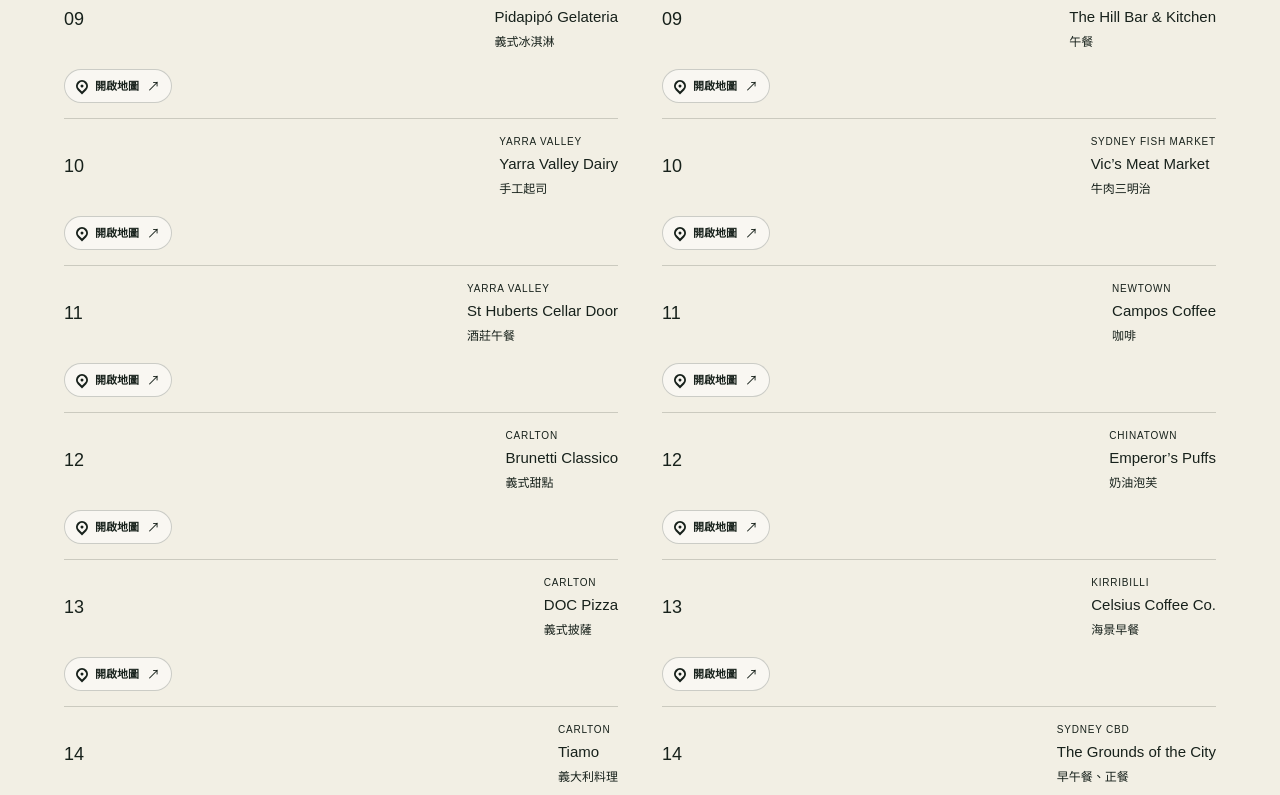
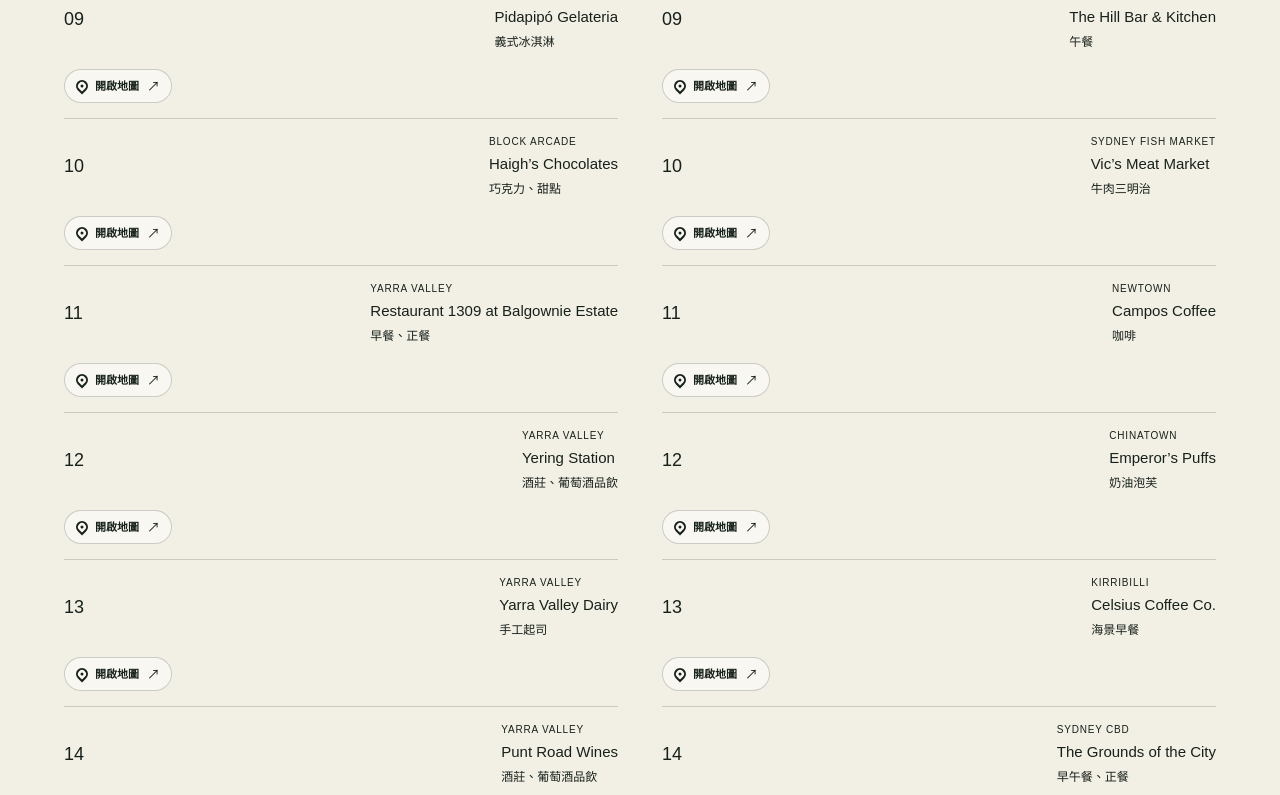
Before and after one commit to hungyic36-web/australia-2026-travel, a Next.js app: page /australia-2026-travel/ in a window 1280 px wide. Shown: the part 10665-11460 px from the top of the page. Built offline with nearby package versions, Linux system fonts and the light colour scheme.

Commit message:
add missing food and wine stops

```diff
--- a/app/page.tsx
+++ b/app/page.tsx
@@ -19,7 +19,7 @@
   { day: 1, date: "8/8", weekday: "六", city: "移動", title: "台北出發・香港轉機", summary: "傍晚前往機場，經香港轉機飛往墨爾本。", transport: "CX531 → CX105", stops: ["TPE 19:55 出發", "HKG 22:00 抵達", "香港轉機 2 小時 20 分", "HKG 00:20 出發"] },
   { day: 2, date: "8/9", weekday: "日", city: "墨爾本", title: "抵達・South Yarra 慢遊", summary: "抵達後先安頓行李，以住宿周邊散步和採買為主。", transport: "機場接駁／電車＋步行", stops: ["MEL 11:15 抵達", "住宿 Check-in 15:00", "Prahran Market（週日 08:00–16:00）", "Toorak Road、Chapel Street、Oxford Street", "皇家植物園與河岸夜景"], food: ["Minnow Cafe", "Two Birds One Stone", "Campos Coffee"], note: "長途飛行後保留彈性；市場與店家時間請當日確認。" },
   { day: 3, date: "8/10", weekday: "一", city: "墨爾本", title: "CBD 咖啡、建築與塗鴉", summary: "從 Lune 與 Chinatown 一路走到 Flinders Street，串連經典拱廊與咖啡巷。", transport: "電車＋步行", stops: ["08:30 Lune Russell Street", "Chinatown", "10:00 州立圖書館圓頂閱覽室", "Melbourne Central 大鐘與子彈塔", "Essensorie 香氛店", "皇家拱廊、Block Arcade、Haigh’s Chocolates", "Town Hall 與聖保羅大教堂", "Hosier Lane 塗鴉街", "Flinders Street Station", "Degraves Street", "Pidapipó Gelato 收尾"], food: ["Lune Croissanterie", "Axil Coffee", "Pho Bo Ga Mekong", "Hareruya 麻糬冰", "La Petite Crêperie", "Overlay Coffee 花生咖啡"], note: "Overlay 建議 15:30 前抵達、La Petite Crêperie 約 16:00 開始營業；時間請當日確認。" },
-  { day: 4, date: "8/11", weekday: "二", city: "墨爾本", title: "Yarra Valley 熱氣球與酒莊", summary: "清晨熱氣球俯瞰葡萄園，接著品酒、起司與尋找野生袋鼠。", transport: "預約包車＋熱氣球", stops: ["Balgownie Estate 集合", "Yarra Valley 熱氣球（飛行約 1 小時）", "Balgownie Estate 早餐", "Yering Station", "Yarra Valley Dairy", "Punt Road Wines", "St Huberts Cellar Door 午餐", "Domaine Chandon", "Yarra Valley Chocolaterie & Ice Creamery", "野生袋鼠觀察"], note: "熱氣球受天候影響大，前一晚確認集合與取消通知；飲酒後勿駕車。" },
+  { day: 4, date: "8/11", weekday: "二", city: "墨爾本", title: "Yarra Valley 熱氣球與酒莊", summary: "清晨熱氣球俯瞰葡萄園，接著品酒、起司與尋找野生袋鼠。", transport: "預約包車＋熱氣球", stops: ["Balgownie Estate 集合", "Yarra Valley 熱氣球（飛行約 1 小時）", "Restaurant 1309 at Balgownie Estate 早餐", "Yering Station", "Yarra Valley Dairy", "Punt Road Wines", "St Huberts Cellar Door 午餐", "Domaine Chandon", "The Chocolateries Yarra Valley", "野生袋鼠觀察"], note: "熱氣球受天候影響大，前一晚確認集合與取消通知；飲酒後勿駕車。" },
   { day: 5, date: "8/12", weekday: "三", city: "墨爾本", title: "Great Ocean Road 大洋路", summary: "沿海岸公路經 Geelong、紀念拱門與 Lorne，前往十二門徒岩。", transport: "包車・單程約 3 小時以上", stops: ["Geelong", "Great Ocean Road Memorial Arch", "Lorne 小鎮", "沿岸觀景點", "十二門徒岩", "Loch Ard Gorge 周邊"], note: "大洋路全長約 240 km；冬季日照短，穿防風防雨外套並預留車程，容易暈車者先準備暈車藥。" },
   { day: 6, date: "8/13", weekday: "四", city: "墨爾本", title: "北區藝文・市場與大學", summary: "從 Queen Victoria Market 走訪 Carlton、Lygon Street、墨爾本大學與 Fitzroy。", transport: "電車＋步行", stops: ["06:00–15:00 Queen Victoria Market", "Carlton Gardens 與皇家展覽館", "Melbourne Museum", "Lygon Street 小義大利", "墨爾本大學", "Fitzroy 文青街區", "王子橋亞拉河夜景", "有時間可加 Spencer Outlet"], food: ["Brunetti Classico", "DOC Pizza", "Tiamo", "Donnini’s"], note: <>QVM 週一、週三休市，8/13 為週四；出發前再確認當週開市資訊。<a href="https://qvm.com.au/" target="_blank" rel="noreferrer" style={{ display: "block", marginTop: "10px", fontSize: "13px", textDecoration: "underline" }}>QVM 官網 ↗</a></> },
   { day: 7, date: "8/14", weekday: "五", city: "墨爾本", title: "Phillip Island 小企鵝", summary: "彩虹小屋、野生動物與海岸景觀，晚上觀賞小企鵝歸巢。", transport: "包車・市區至島上約 1.5–2 小時", stops: ["Brighton Bathing Boxes", "Maru Koala & Animal Park", "Churchill Island Heritage Farm", "Nobbies Centre", "Penguin Parade 小企鵝歸巢"], note: "海邊夜間寒冷，準備保暖防風衣物；企鵝歸巢依現場規範禁止攝影。" },
@@ -44,7 +44,7 @@
   1: { area: "台北 → 香港", mode: "transit", stops: ["Taiwan Taoyuan International Airport", "Hong Kong International Airport"] },
   2: { area: "Melbourne · South Yarra", mode: "transit", stops: ["Melbourne Airport", "South Yarra", "Prahran Market", "Royal Botanic Gardens Victoria"] },
   3: { area: "Melbourne CBD", mode: "walking", stops: ["Lune Croissanterie Russell Street", "State Library Victoria", "Melbourne Central", "Block Arcade", "Hosier Lane", "Flinders Street Station", "Pidapipó Gelateria Degraves Street"] },
-  4: { area: "Yarra Valley", mode: "driving", stops: ["Balgownie Estate Yarra Valley", "Yering Station", "Yarra Valley Dairy", "Punt Road Wines", "St Huberts Cellar Door", "Domaine Chandon", "Yarra Valley Chocolaterie & Ice Creamery"] },
+  4: { area: "Yarra Valley", mode: "driving", stops: ["Restaurant 1309 at Balgownie Estate", "Yering Station", "Yarra Valley Dairy", "Punt Road Wines", "St Huberts Cellar Door", "Domaine Chandon", "The Chocolateries Yarra Valley"] },
   5: { area: "Great Ocean Road", mode: "driving", stops: ["Geelong", "Great Ocean Road Memorial Arch", "Lorne", "Twelve Apostles", "Loch Ard Gorge"] },
   6: { area: "North Melbourne · Fitzroy", mode: "transit", stops: ["Queen Victoria Market", "Carlton Gardens", "Melbourne Museum", "Lygon Street", "University of Melbourne", "Fitzroy", "Princes Bridge Melbourne"] },
   7: { area: "Phillip Island", mode: "driving", stops: ["Brighton Bathing Boxes", "Maru Koala and Animal Park", "Churchill Island Heritage Farm", "The Nobbies", "Penguin Parade"] },
@@ -106,14 +106,21 @@
   ["La Petite Crêperie", "CBD", "法式薄餅"],
   ["Overlay Coffee", "CBD", "花生咖啡"],
   ["Pidapipó Gelateria", "CBD", "義式冰淇淋"],
+  ["Haigh’s Chocolates", "Block Arcade", "巧克力、甜點"],
+  ["Restaurant 1309 at Balgownie Estate", "Yarra Valley", "早餐、正餐"],
+  ["Yering Station", "Yarra Valley", "酒莊、葡萄酒品飲"],
   ["Yarra Valley Dairy", "Yarra Valley", "手工起司"],
+  ["Punt Road Wines", "Yarra Valley", "酒莊、葡萄酒品飲"],
   ["St Huberts Cellar Door", "Yarra Valley", "酒莊午餐"],
+  ["Domaine Chandon", "Yarra Valley", "酒莊、氣泡酒品飲"],
+  ["The Chocolateries Yarra Valley", "Yarra Valley", "巧克力、冰淇淋、甜點"],
   ["Brunetti Classico", "Carlton", "義式甜點"],
   ["DOC Pizza", "Carlton", "義式披薩"],
   ["Tiamo", "Carlton", "義大利料理"],
   ["Donnini’s", "Carlton", "義大利料理"],
   ["ST. ALi", "South Melbourne", "咖啡"],
   ["Padre Coffee", "South Melbourne Market", "咖啡"],
+  ["Deli Nuts", "South Melbourne Market", "堅果零食、伴手禮"],
   ["Aptus Seafood", "South Melbourne Market", "生蠔、海鮮"],
   ["Simply Spanish", "South Melbourne Market", "海鮮燉飯"],
   ["Agathé Pâtisserie", "South Melbourne Market", "法式可頌"],
@@ -283,7 +290,7 @@
         <div className="section-head"><div><p className="eyebrow">COFFEE & TABLE</p><h2>雙城口袋名單</h2></div></div>
         <div className="food-block"><div className="food-title"><span>MEL</span><div><h3>Melbourne Coffee Trail</h3><p>CBD 10 間特色咖啡店</p></div></div><div className="card-grid">{melCoffee.map((x,i)=><article className="place-card" key={x[0]}><small>{String(i+1).padStart(2,"0")} · COFFEE</small><h4>{x[0]}</h4><b>{x[1]}</b><p>{x[2]}</p><MapLink query={`${x[0]} Melbourne`}/></article>)}</div></div>
         <div className="food-block"><div className="food-title coral"><span>SYD</span><div><h3>Sydney Food Guide</h3><p>精選 21 間咖啡、早午餐、正餐與甜點</p></div></div><div className="restaurant-list">{sydFood.map((x,i)=><article key={x[0]}><span>{String(i+1).padStart(2,"0")}</span><div><small>{x[1]}</small><h4>{x[0]}</h4><p>{x[2]}</p></div><b>{x[3]}</b><MapLink query={`${x[0]} Sydney`}/></article>)}</div><p className="data-note">價格為預估範圍；營業時間與菜單請在前往前確認。</p></div>
-        <div className="food-block trip-food-block"><div className="section-head compact"><div><p className="eyebrow">FROM THE MAIN ITINERARY</p><h3>行程順路美食</h3></div><p>以下店家來自主行程 PDF，與上方兩份專門指南分開整理，避免漏掉市場攤位、每日早餐、午餐與甜點。</p></div><div className="trip-food-columns"><div><h4>Melbourne · {melTripFood.length} 間</h4><div className="trip-food-grid">{melTripFood.map((x,i)=><article key={x[0]}><span>{String(i+1).padStart(2,"0")}</span><div><small>{x[1]}</small><strong>{x[0]}</strong><p>{x[2]}</p></div><MapLink query={`${x[0]} Melbourne`}/></article>)}</div></div><div><h4>Sydney & NSW · {sydTripFood.length} 間</h4><div className="trip-food-grid">{sydTripFood.map((x,i)=><article key={x[0]}><span>{String(i+1).padStart(2,"0")}</span><div><small>{x[1]}</small><strong>{x[0]}</strong><p>{x[2]}</p></div><MapLink query={`${x[0]} Sydney`}/></article>)}</div></div></div><p className="data-note">共補入 {melTripFood.length + sydTripFood.length} 間主行程 PDF 出現、但未完整列於專門指南的店家；名稱與分區依 PDF 整理，營業資訊請出發前再次確認。</p></div>
+        <div className="food-block trip-food-block"><div className="section-head compact"><div><p className="eyebrow">FROM THE MAIN ITINERARY</p><h3>行程順路美食</h3></div><p>以下餐飲與品飲地點來自主行程 PDF，與上方兩份專門指南分開整理，避免漏掉市場攤位、早餐、正餐、甜點與酒莊。</p></div><div className="trip-food-columns"><div><h4>Melbourne · {melTripFood.length} 間</h4><div className="trip-food-grid">{melTripFood.map((x,i)=><article key={x[0]}><span>{String(i+1).padStart(2,"0")}</span><div><small>{x[1]}</small><strong>{x[0]}</strong><p>{x[2]}</p></div><MapLink query={`${x[0]} Melbourne`}/></article>)}</div></div><div><h4>Sydney & NSW · {sydTripFood.length} 間</h4><div className="trip-food-grid">{sydTripFood.map((x,i)=><article key={x[0]}><span>{String(i+1).padStart(2,"0")}</span><div><small>{x[1]}</small><strong>{x[0]}</strong><p>{x[2]}</p></div><MapLink query={`${x[0]} Sydney`}/></article>)}</div></div></div><p className="data-note">共補入 {melTripFood.length + sydTripFood.length} 個主行程 PDF 出現、但未完整列於專門指南的餐飲與品飲地點；名稱與分區依 PDF 整理，營業資訊請出發前再次確認。</p></div>
       </section>
 
       <section className="section checklist" id="checklist">
```
